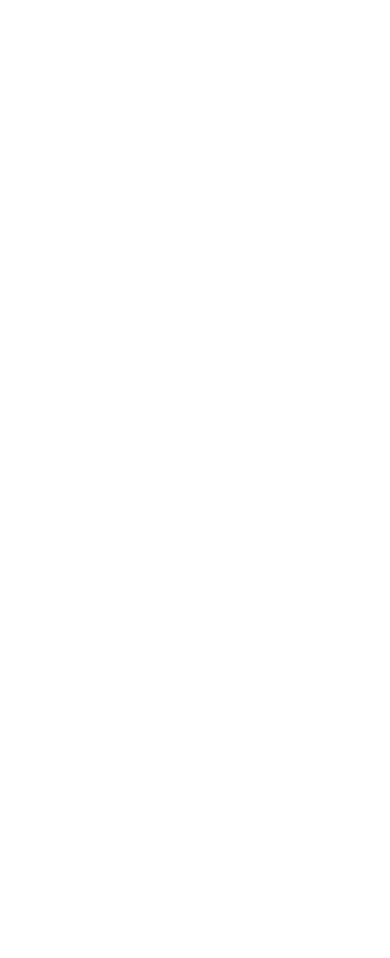
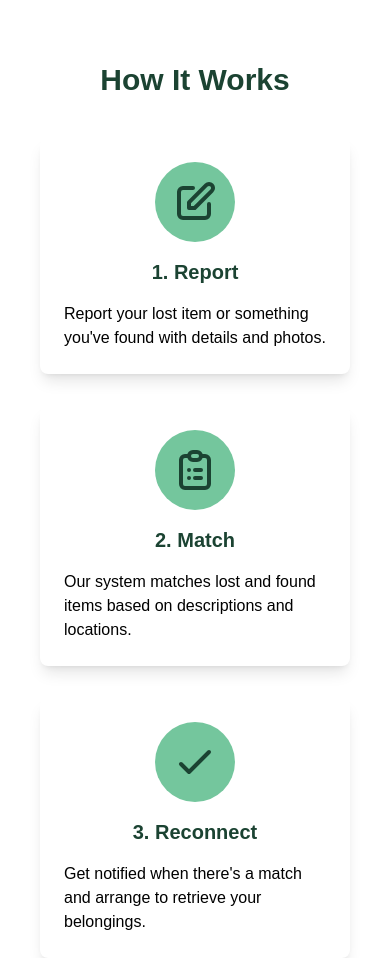
Before and after one commit to Shahbaz20192q/Lost-And-Found-app, a React (Vite) app in the folder frontend/: page / in a window 390 px wide. Shown: the part 4600-5558 px from the top of the page. Before the commit the page ends 4582 px from the top, so only its background shows below. Built offline with nearby package versions, Linux system fonts and the light colour scheme.

Commit message:
feat: add HowItWork component to explain the process; enhance Impact component with responsive design

```diff
--- /dev/null
+++ b/frontend/src/Components/Home/HowItWork/HowItWork.jsx
@@ -0,0 +1,92 @@
+import React from "react";
+
+const HowItWork = () => {
+  return (
+    <div className="px-10 mt-20">
+      <h2 className="text-3xl font-bold text-center text-[var(--brunswick-green)] ">
+        How It Works
+      </h2>
+      <div className="flex justify-center items-center flex-wrap gap-8 mt-10">
+        <div className="flex flex-col items-center bg-white p-6 rounded-lg shadow-lg w-64 max-sm:w-full ">
+          <div className="rounded-full bg-[var(--mint)] p-4 mb-4">
+            <svg
+              xmlns="http://www.w3.org/2000/svg"
+              className="h-12 w-12 text-[var(--brunswick-green)]"
+              fill="none"
+              viewBox="0 0 24 24"
+              stroke="currentColor"
+            >
+              <path
+                stroke-linecap="round"
+                stroke-linejoin="round"
+                stroke-width="2"
+                d="M11 5H6a2 2 0 00-2 2v11a2 2 0 002 2h11a2 2 0 002-2v-5m-1.414-9.414a2 2 0 112.828 2.828L11.828 15H9v-2.828l8.586-8.586z"
+              ></path>
+            </svg>
+          </div>
+          <h3 className=" text-[var(--brunswick-green)] text-xl font-bold mb-4 ">
+            1. Report
+          </h3>
+          <p>
+            Report your lost item or something you've found with details and
+            photos.
+          </p>
+        </div>
+
+        <div className="flex flex-col items-center bg-white p-6 rounded-lg shadow-lg w-64 max-sm:w-full">
+          <div className="rounded-full bg-[var(--mint)] p-4 mb-4">
+            <svg
+              xmlns="http://www.w3.org/2000/svg"
+              class="h-12 w-12 text-[var(--brunswick-green)]"
+              fill="none"
+              viewBox="0 0 24 24"
+              stroke="currentColor"
+            >
+              <path
+                stroke-linecap="round"
+                stroke-linejoin="round"
+                stroke-width="2"
+                d="M9 5H7a2 2 0 00-2 2v12a2 2 0 002 2h10a2 2 0 002-2V7a2 2 0 00-2-2h-2M9 5a2 2 0 002 2h2a2 2 0 002-2M9 5a2 2 0 012-2h2a2 2 0 012 2m-3 7h3m-3 4h3m-6-4h.01M9 16h.01"
+              ></path>
+            </svg>
+          </div>
+          <h3 className=" text-[var(--brunswick-green)] text-xl font-bold mb-4 ">
+            2. Match
+          </h3>
+          <p>
+            Our system matches lost and found items based on descriptions and
+            locations.
+          </p>
+        </div>
+
+        <div className="flex flex-col items-center bg-white p-6 rounded-lg shadow-lg w-64 max-sm:w-full">
+          <div className="rounded-full bg-[var(--mint)] p-4 mb-4">
+            <svg
+              xmlns="http://www.w3.org/2000/svg"
+              class="h-12 w-12 text-[var(--brunswick-green)]"
+              fill="none"
+              viewBox="0 0 24 24"
+              stroke="currentColor"
+            >
+              <path
+                stroke-linecap="round"
+                stroke-linejoin="round"
+                stroke-width="2"
+                d="M5 13l4 4L19 7"
+              ></path>
+            </svg>
+          </div>
+          <h3 className=" text-[var(--brunswick-green)] text-xl font-bold mb-4 ">
+            3. Reconnect
+          </h3>
+          <p>
+            Get notified when there's a match and arrange to retrieve your
+            belongings.
+          </p>
+        </div>
+      </div>
+    </div>
+  );
+};
+
+export default HowItWork;
--- a/frontend/src/Components/Home/Impact.jsx
+++ b/frontend/src/Components/Home/Impact.jsx
@@ -7,19 +7,21 @@
         Our Impact
       </h2>
       <div className="flex items-center justify-center mt-10 gap-10 flex-wrap text-center">
-        <div className="bg-white px-10 py-7">
+        <div className="bg-white px-10 py-7 max-sm:w-full ">
           <h3 className="text-5xl font-extrabold text-[var(--dartmouth-green)] ">
             1,234
           </h3>
           <p className="font-bold text-gray-600">Items Reported</p>
         </div>
-        <div className="bg-white px-10 py-7">
+
+        <div className="bg-white px-10 py-7 max-sm:w-full ">
           <h3 className="text-5xl font-extrabold text-[var(--dartmouth-green)] ">
             789
           </h3>
           <p className="font-bold text-gray-600">Items Returned</p>
         </div>
-        <div className="bg-white px-10 py-7">
+
+        <div className="bg-white px-10 py-7 max-sm:w-full ">
           <h3 className="text-5xl font-extrabold text-[var(--dartmouth-green)] ">
             95%
           </h3>
--- a/frontend/src/Pages/Home.jsx
+++ b/frontend/src/Pages/Home.jsx
@@ -2,6 +2,7 @@
 import Hero from "../Components/Home/Hero";
 import LatestReport from "../Components/Home/LatestRepor/LatestReport";
 import Impact from "../Components/Home/Impact";
+import HowItWork from "../Components/Home/HowItWork/HowItWork";
 
 const Home = () => {
   return (
@@ -10,6 +11,7 @@
       <LatestReport catText="Lost Items" mainText={true} />
       <LatestReport catText="Found Items" />
       <Impact />
+      <HowItWork />
     </div>
   );
 };
```
